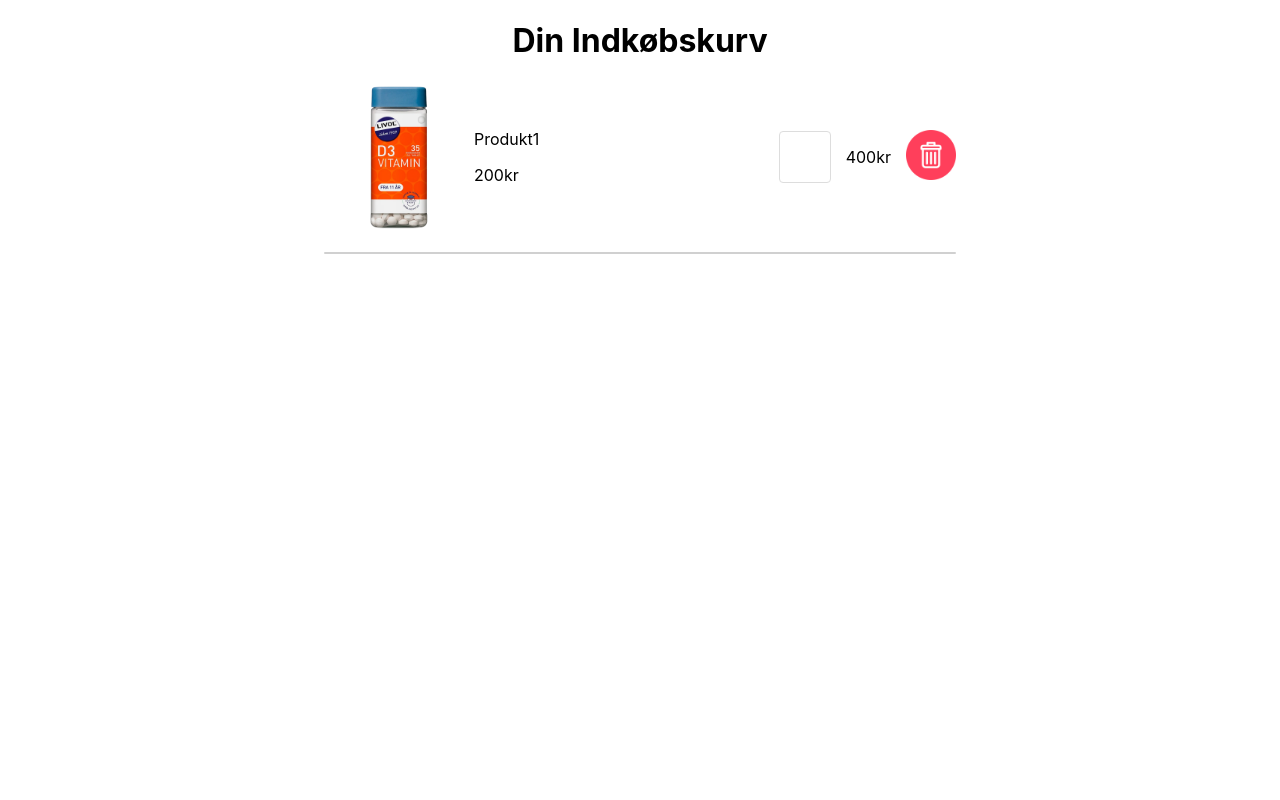
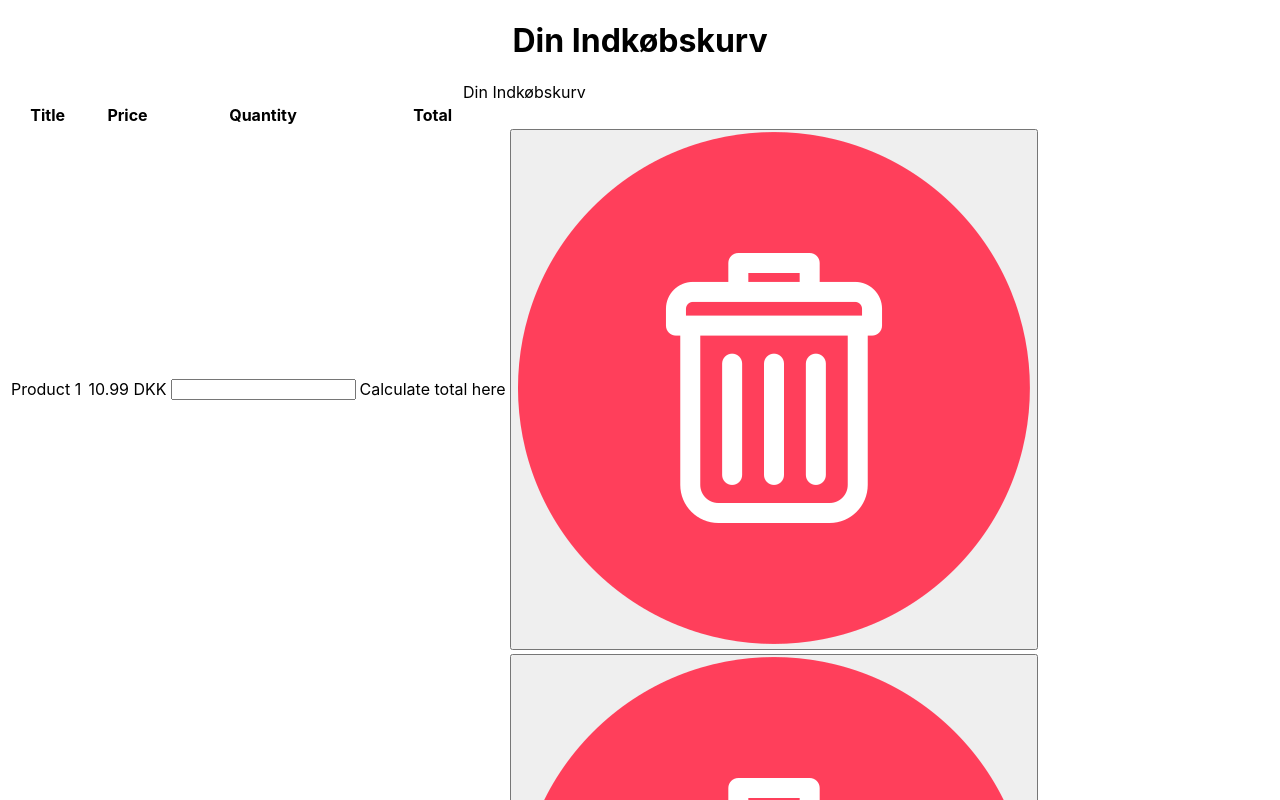
Before and after one commit to NumanBashir/CheckoutFlowReactProject, a React (Vite) app: page / in a window 1280 px wide. Shown: the top 800 px of the page. Built offline with nearby package versions, Linux system fonts and the light colour scheme.

Commit message:
complete new component of whole table view

```diff
--- a/src/App.tsx
+++ b/src/App.tsx
@@ -1,15 +1,28 @@
+import { useState, useEffect } from "react";
 import "./App.css";
 import ProductCard from "./components/ProductCard";
+import ProductTable from "./components/ProductTable/ProductTable";
+import "./data/vitaminer.json";
+import { Product } from "./interfaces/interfaces";
 
-function App() {
+const App: React.FC = () => {
+  const [products, setProducts] = useState<Product[]>([]);
+
+  useEffect(() => {
+    const productsData: Product[] = [
+      { id: "1", name: "Product 1", price: 10.99 },
+      { id: "2", name: "Product 2", price: 5.49 },
+    ];
+    setProducts(productsData);
+  }, []);
   return (
     <>
       <div>
         <h1 className="title-cart">Din Indkøbskurv</h1>
-        <ProductCard />
+        <ProductTable products={products} />
       </div>
     </>
   );
-}
+};
 
 export default App;
--- a/src/components/ProductCard.css
+++ /dev/null
@@ -1,88 +0,0 @@
-.product-card-container {
-  display: flex;
-  flex-direction: column;
-  align-items: center;
-  width: 50%;
-  margin: 0 auto;
-}
-
-.product-row {
-  display: flex;
-  justify-content: space-between;
-  align-items: center;
-  width: 100%;
-}
-
-.product-details {
-  display: flex;
-  align-items: center;
-  justify-content: start;
-}
-
-.product-actions {
-  display: flex;
-  align-items: center;
-  justify-content: end;
-}
-
-.total-item-price,
-.quantity-input {
-  margin-right: 15px;
-}
-
-.product-image {
-  max-width: 150px;
-  height: auto;
-}
-
-.trash-image {
-  max-width: 50px;
-  height: auto;
-}
-
-.quantity-input {
-  width: 40px;
-  height: 40px;
-  padding: 5px;
-  font-size: 1em;
-  border: 1px solid #ddd;
-  border-radius: 4px;
-  text-align: center;
-}
-
-.product-line {
-  border: 0;
-  height: 2px;
-  background-color: rgb(208, 208, 208);
-  border-radius: 10px;
-  margin-top: 20px;
-  width: 100%;
-}
-
-.delete-product {
-  background: none;
-  color: inherit;
-  border: none;
-  padding: 0;
-  font: inherit;
-  cursor: pointer;
-  outline: inherit;
-  border-radius: 100%;
-}
-
-.delete-product:hover {
-  background-color: #555555;
-}
-
-/* Make responsive for smaller screens */
-@media (max-width: 768px) {
-  .product-card-container {
-    width: 100%;
-  }
-
-  .quantity-input {
-    width: 35px;
-    padding: 3px;
-    font-size: 0.9em;
-  }
-}
--- a/src/components/ProductCard.tsx
+++ /dev/null
@@ -1,36 +0,0 @@
-import React from "react";
-import "./ProductCard.css";
-
-const ProductCard = () => {
-  return (
-    <>
-      <div className="product-card-container">
-        <div className="product-row">
-          <div className="product-details">
-            <img
-              src="src/assets/vitaminD.webp"
-              className="product-image"
-              alt="Product"
-            />
-            <div>
-              <p>Produkt1</p>
-              <p>200kr</p>
-            </div>
-          </div>
-          <div className="product-actions">
-            <input type="number" className="quantity-input" min="0" />
-            <p className="total-item-price">400kr</p>
-            <button className="delete-product">
-              <img src="src/assets/trash-bin.png" className="trash-image" />
-            </button>
-          </div>
-        </div>
-        <hr className="product-line" />
-      </div>
-    </>
-  );
-};
-
-export default ProductCard;
-
-// TODO: Change table view to flexbox maybe
--- /dev/null
+++ b/src/components/ProductRow/ProductRow.tsx
@@ -0,0 +1,28 @@
+import { Product } from "../../interfaces/interfaces";
+import "./ProductRow.css";
+
+interface ProductRowProps {
+  product: Product;
+}
+
+const ProductRow: React.FC<ProductRowProps> = ({ product }) => {
+  return (
+    <tr>
+      <td>{product.name}</td>
+
+      {/* Format with util function */}
+      <td>{product.price} DKK</td>
+      <td>
+        <input type="number" className="quantity-input" min="0" />
+      </td>
+      <td>Calculate total here</td>
+      <td>
+        <button className="delete-product">
+          <img src="src/assets/trash-bin.png" className="trash-image" />
+        </button>
+      </td>
+    </tr>
+  );
+};
+
+export default ProductRow;
--- /dev/null
+++ b/src/components/ProductTable/ProductTable.css
@@ -0,0 +1,3 @@
+.table-container  {
+  display: flex;
+}
--- /dev/null
+++ b/src/components/ProductTable/ProductTable.tsx
@@ -0,0 +1,34 @@
+import { Product } from "../../interfaces/interfaces";
+import ProductRow from "../ProductRow/ProductRow";
+import "./ProductTable.css";
+
+interface ProductTableProps {
+  products: Product[];
+}
+
+const ProductTable: React.FC<ProductTableProps> = ({ products }) => {
+  return (
+    <>
+      <div className="table-container">
+        <table>
+          <caption>Din Indkøbskurv</caption>
+          <thead>
+            <tr>
+              <th>Title</th>
+              <th>Price</th>
+              <th>Quantity</th>
+              <th>Total</th>
+            </tr>
+          </thead>
+          <tbody>
+            {products.map((product) => (
+              <ProductRow key={product.id} product={product} />
+            ))}
+          </tbody>
+        </table>
+      </div>
+    </>
+  );
+};
+
+export default ProductTable;
--- /dev/null
+++ b/src/interfaces/interfaces.ts
@@ -0,0 +1,5 @@
+export interface Product {
+  id: string;
+  name: string;
+  price: number;
+}
```
Also changed, not shown: src/components/ProductRow/ProductRow.css (added).
